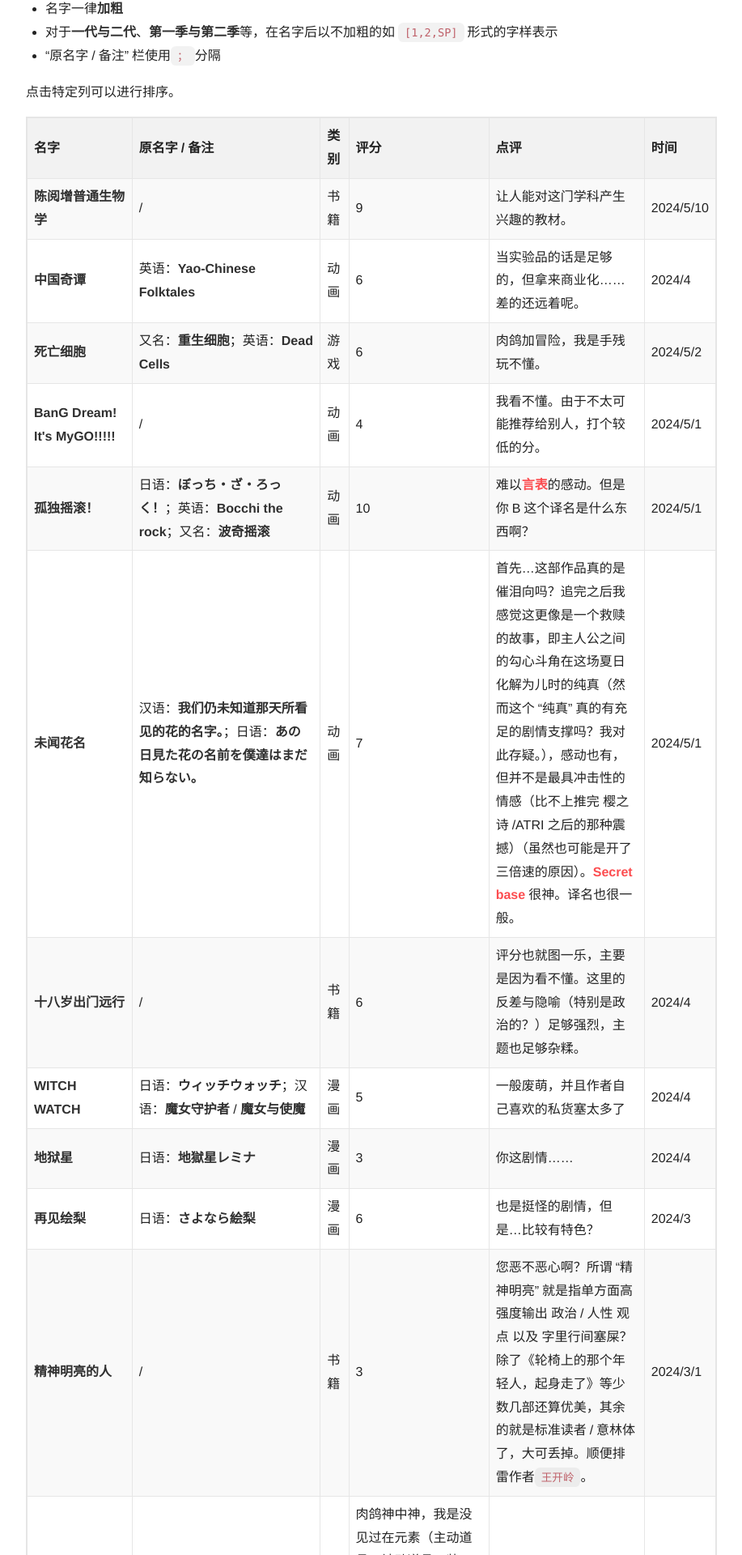
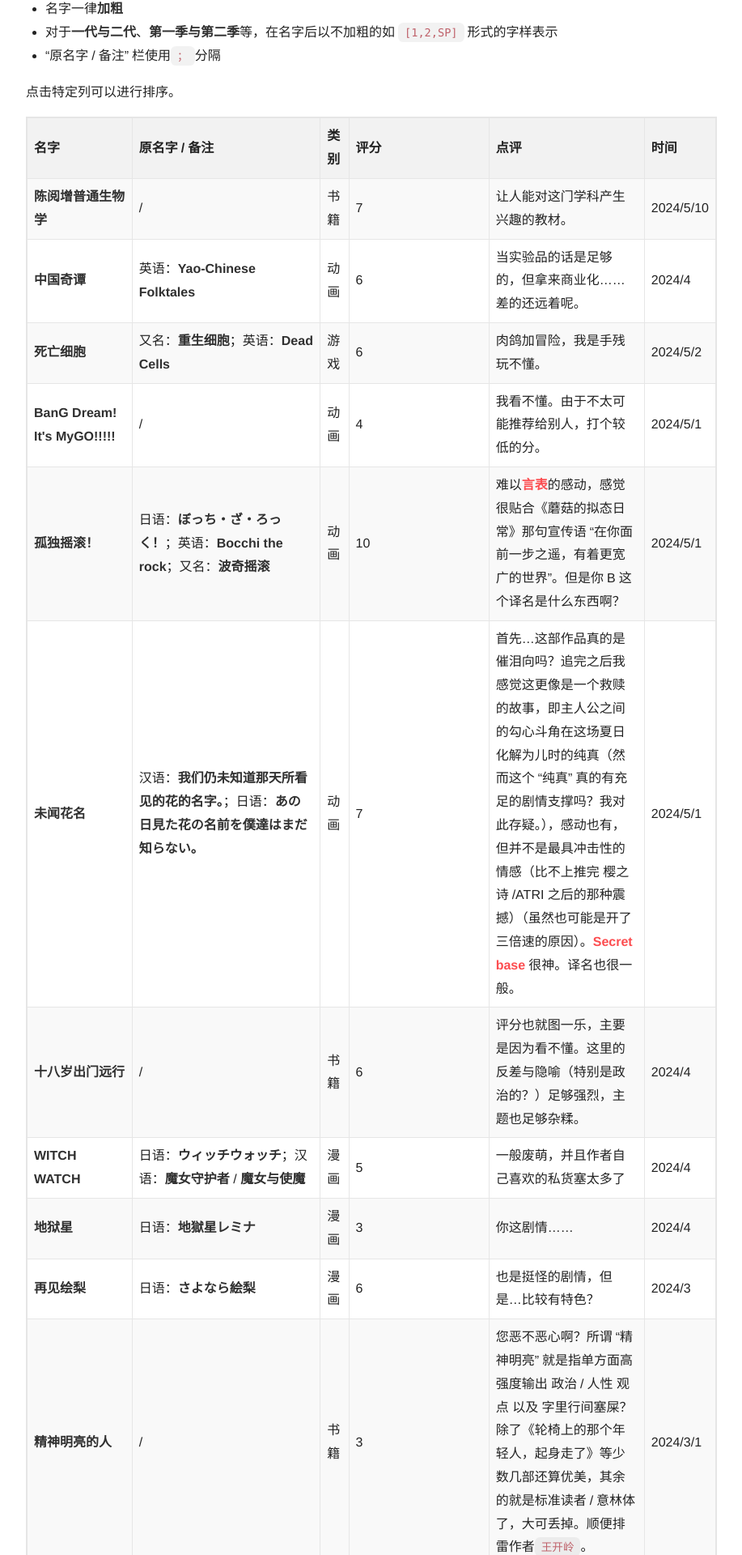
Before and after one commit to Young-Lord/Young-Lord.github.io, a Jekyll site: the page built from memories.md, in a window 1280 px wide. Shown: the part 640-2560 px from the top of the page at 81% size, without its empty margins (181-1098 px from the left). Built offline with Jekyll 4.4.1, drawn with Linux system fonts in a browser that asks for light colours; nearby versions of some CDN libraries; comment, search, counter and statistics services are not loaded.

Commit message:
memo: 微调描述

```diff
--- a/memories.md
+++ b/memories.md
@@ -27,11 +27,11 @@
 
 | 名字                                  | 原名字/备注                                                  | 类别      | 评分 | 点评                                   | 时间       |
 | ------------------------------------- | ------------------------------------------------------------ | --------- | ---- | -------------------------------------- | ---------- |
-| **陈阅增普通生物学** | / | 书籍 | 9 | 让人能对这门学科产生兴趣的教材。 | 2024/5/10 |
+| **陈阅增普通生物学** | / | 书籍 | 7 | 让人能对这门学科产生兴趣的教材。 | 2024/5/10 |
 | **中国奇谭** | 英语：**Yao-Chinese Folktales** | 动画 | 6 | 当实验品的话是足够的，但拿来商业化……差的还远着呢。 | 2024/4 |
 | **死亡细胞** | 又名：**重生细胞**；英语：**Dead Cells** | 游戏 | 6 | 肉鸽加冒险，我是手残玩不懂。 | 2024/5/2 |
 | **BanG Dream! It's MyGO!!!!!** | / | 动画 | 4 | 我看不懂。由于不太可能推荐给别人，打个较低的分。 | 2024/5/1 |
-| **孤独摇滚！** | 日语：**ぼっち・ざ・ろっく！**；英语：**Bocchi the rock**；又名：**波奇摇滚** | 动画 | 10 | 难以[言表](https://www.bilibili.com/read/cv21231234/)的感动。但是你B这个译名是什么东西啊？ | 2024/5/1 |
+| **孤独摇滚！** | 日语：**ぼっち・ざ・ろっく！**；英语：**Bocchi the rock**；又名：**波奇摇滚** | 动画 | 10 | 难以[言表](https://www.bilibili.com/read/cv21231234/)的感动，感觉很贴合《蘑菇的拟态日常》那句宣传语“在你面前一步之遥，有着更宽广的世界”。但是你B这个译名是什么东西啊？ | 2024/5/1 |
 | **未闻花名** | 汉语：**我们仍未知道那天所看见的花的名字。**；日语：**あの日見た花の名前を僕達はまだ知らない。** | 动画 | 7 | 首先…这部作品真的是催泪向吗？追完之后我感觉这更像是一个救赎的故事，即主人公之间的勾心斗角在这场夏日化解为儿时的纯真（然而这个“纯真”真的有充足的剧情支撑吗？我对此存疑。），感动也有，但并不是最具冲击性的情感（比不上推完 樱之诗/ATRI 之后的那种震撼）（虽然也可能是开了三倍速的原因）。[Secret base](https://www.bilibili.com/video/BV1d54y137H7)很神。译名也很一般。 | 2024/5/1 |
 | **十八岁出门远行** | / | 书籍 | 6 | 评分也就图一乐，主要是因为看不懂。这里的反差与隐喻（特别是政治的？）足够强烈，主题也足够杂糅。 | 2024/4 |
 | **WITCH WATCH** | 日语：**ウィッチウォッチ**；汉语：**魔女守护者** / **魔女与使魔** | 漫画 | 5 | 一般废萌，并且作者自己喜欢的私货塞太多了 | 2024/4 |
```
